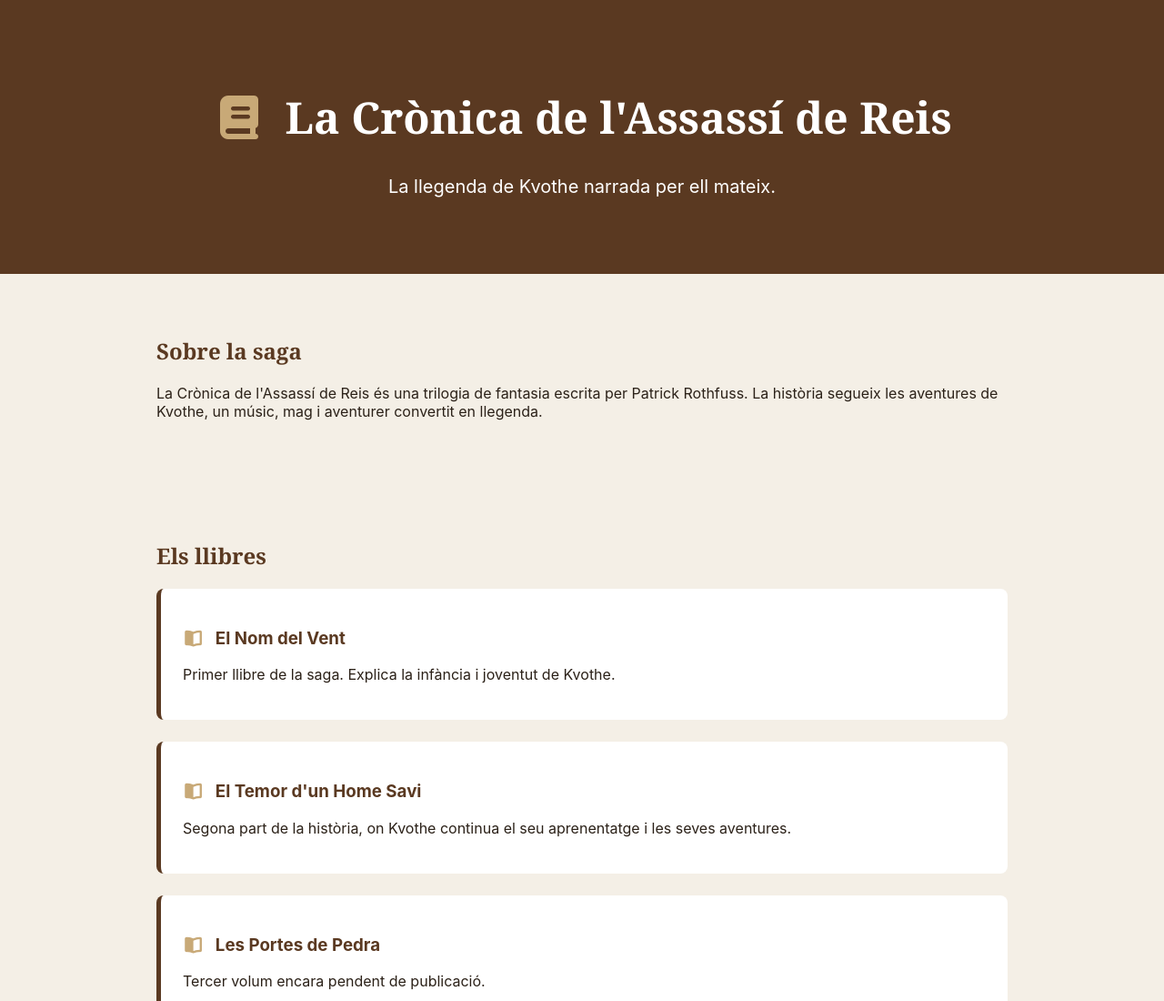
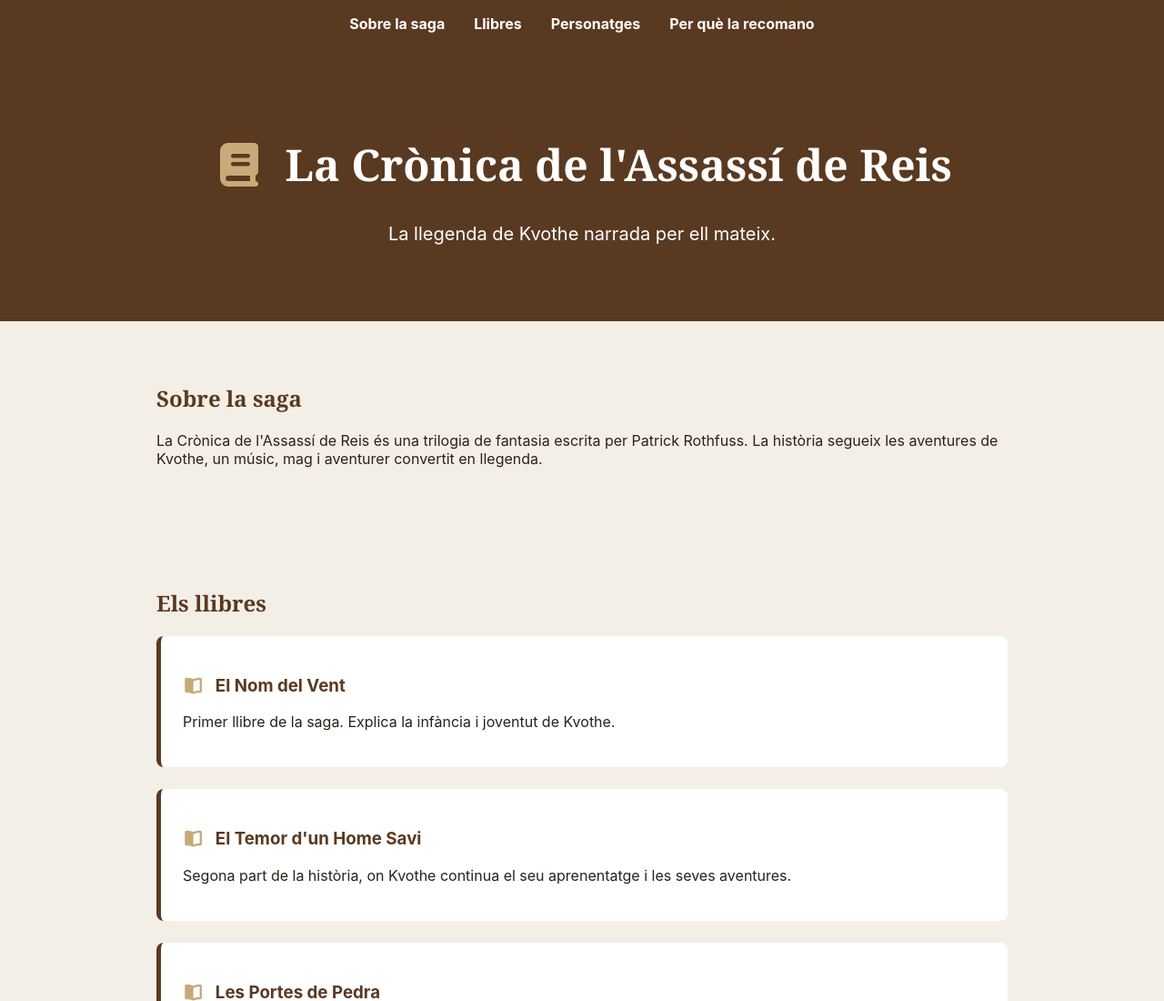
Before and after one commit to dfornonso/cronica-assassi-reis, a website built with Parcel: page src/index.html in a window 1280 px wide. Shown: the top 1100 px of the page at 91% size. Built offline with nearby package versions, Linux system fonts and the light colour scheme.

Commit message:
Afegit menú de navegació

```diff
--- a/src/assets/styles/layouts/_home.scss
+++ b/src/assets/styles/layouts/_home.scss
@@ -94,3 +94,28 @@ h2 {
   margin-right: 0.5rem;
   color: variables.$secondary-color;
 }
+
+.nav {
+  background-color: variables.$primary-color;
+  position: sticky;
+  top: 0;
+
+  &__list {
+    display: flex;
+    justify-content: center;
+    gap: 2rem;
+    padding: 1rem;
+    margin: 0;
+    list-style: none;
+  }
+
+  a {
+    color: white;
+    text-decoration: none;
+    font-weight: bold;
+  }
+
+  a:hover {
+    color: variables.$secondary-color;
+  }
+}
--- a/src/index.html
+++ b/src/index.html
@@ -9,6 +9,14 @@
     <title>La Crònica de l'Assassí de Reis</title>
   </head>
   <body>
+    <nav class="nav">
+      <ul class="nav__list">
+        <li><a href="#about">Sobre la saga</a></li>
+        <li><a href="#books">Llibres</a></li>
+        <li><a href="#characters">Personatges</a></li>
+        <li><a href="#reasons">Per què la recomano</a></li>
+      </ul>
+    </nav>
     <div class="hero">
       <h1 class="hero__title">
         <i class="fa-solid fa-book"></i>
@@ -20,7 +28,7 @@
       </p>
     </div>
 
-    <section class="about">
+    <section id="about" class="about">
       <h2 class="about__title">Sobre la saga</h2>
 
       <p class="about__text">
@@ -107,7 +115,7 @@
       </article>
     </section>
 
-    <section class="reasons">
+    <section id="reasons" class="reasons">
       <h2 class="reasons__title">Per què la recomano</h2>
 
       <ul class="reasons__list">
```
